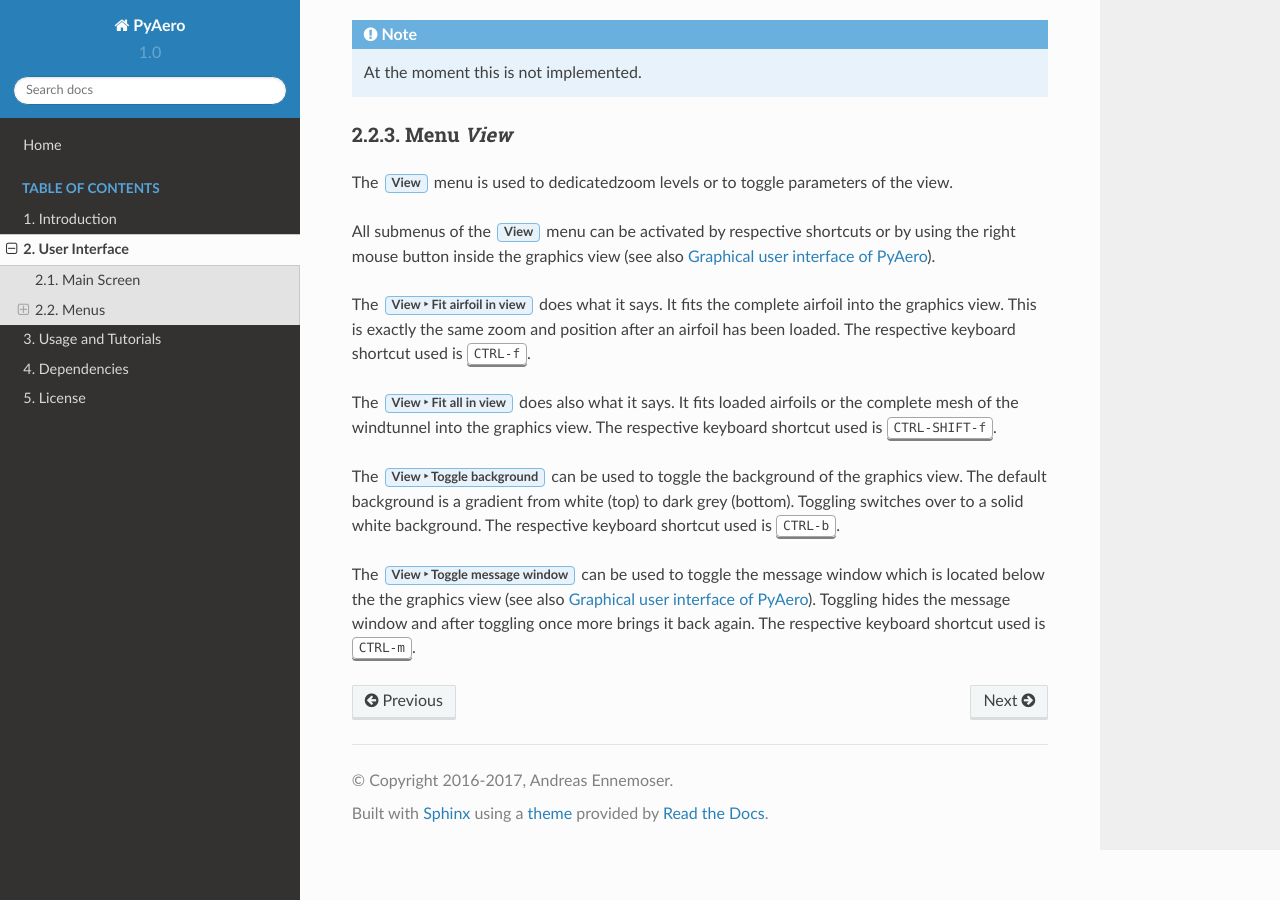
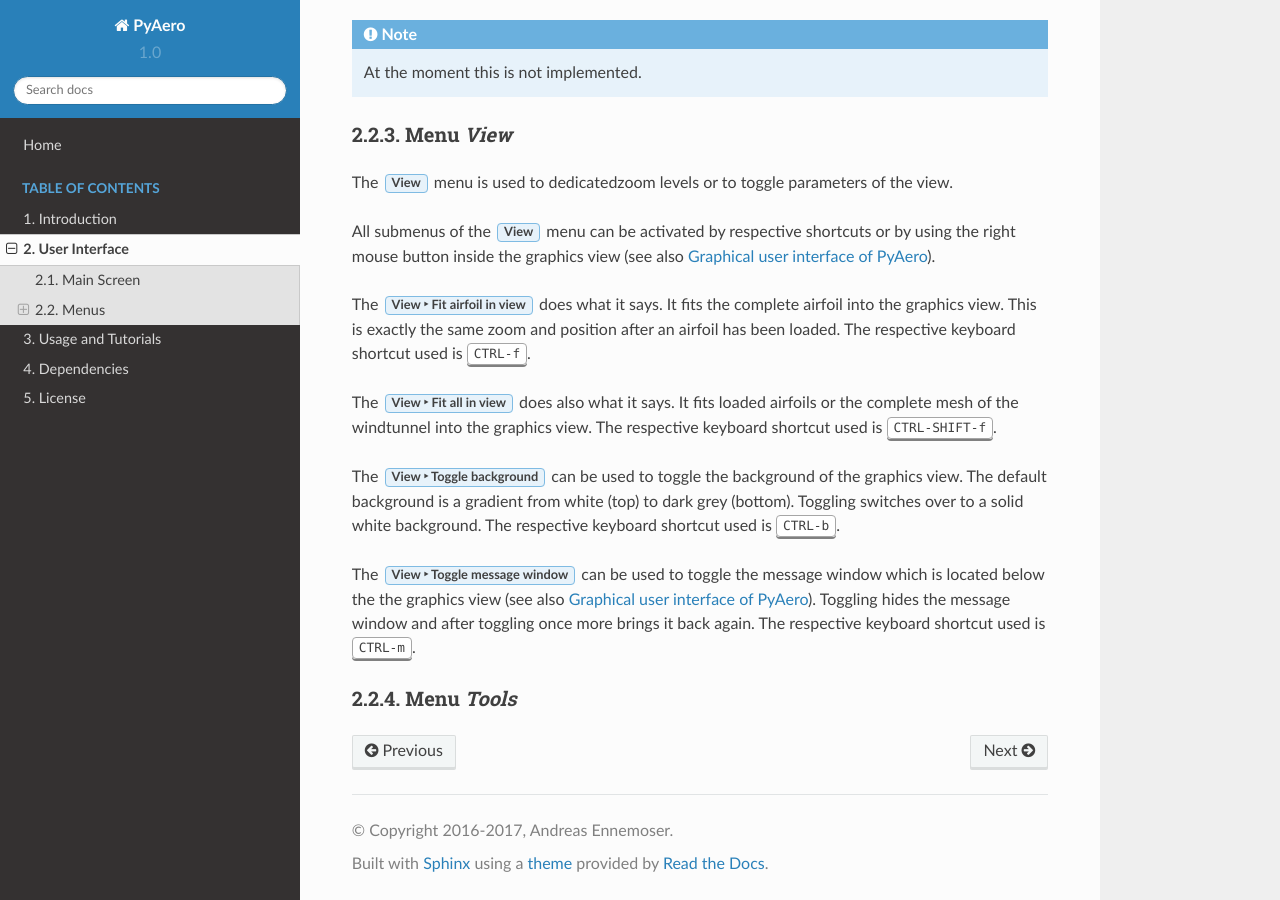
Before and after one commit to positroncascade/PyAero, a Sphinx documentation site: the page built from docs/ui_GUI.rst, in a window 1280 px wide and 900 px high, scrolled down 3202 px. Built offline with Sphinx 7.4.7 and the Read the Docs theme 2.0.0, drawn with Linux system fonts in a browser that asks for light colours.

Commit message:
updated docu

```diff
--- a/docs/ui_GUI.rst
+++ b/docs/ui_GUI.rst
@@ -31,4 +31,5 @@
 .. include:: ui_menu_file.inc
 .. include:: ui_menu_edit.inc
 .. include:: ui_menu_view.inc
+.. include:: ui_menu_tools.inc
 .. include:: ui_menu_help.inc
--- /dev/null
+++ b/docs/ui_menu_tools.inc
@@ -0,0 +1,2 @@
+Menu *Tools*
+^^^^^^^^^^^
```
